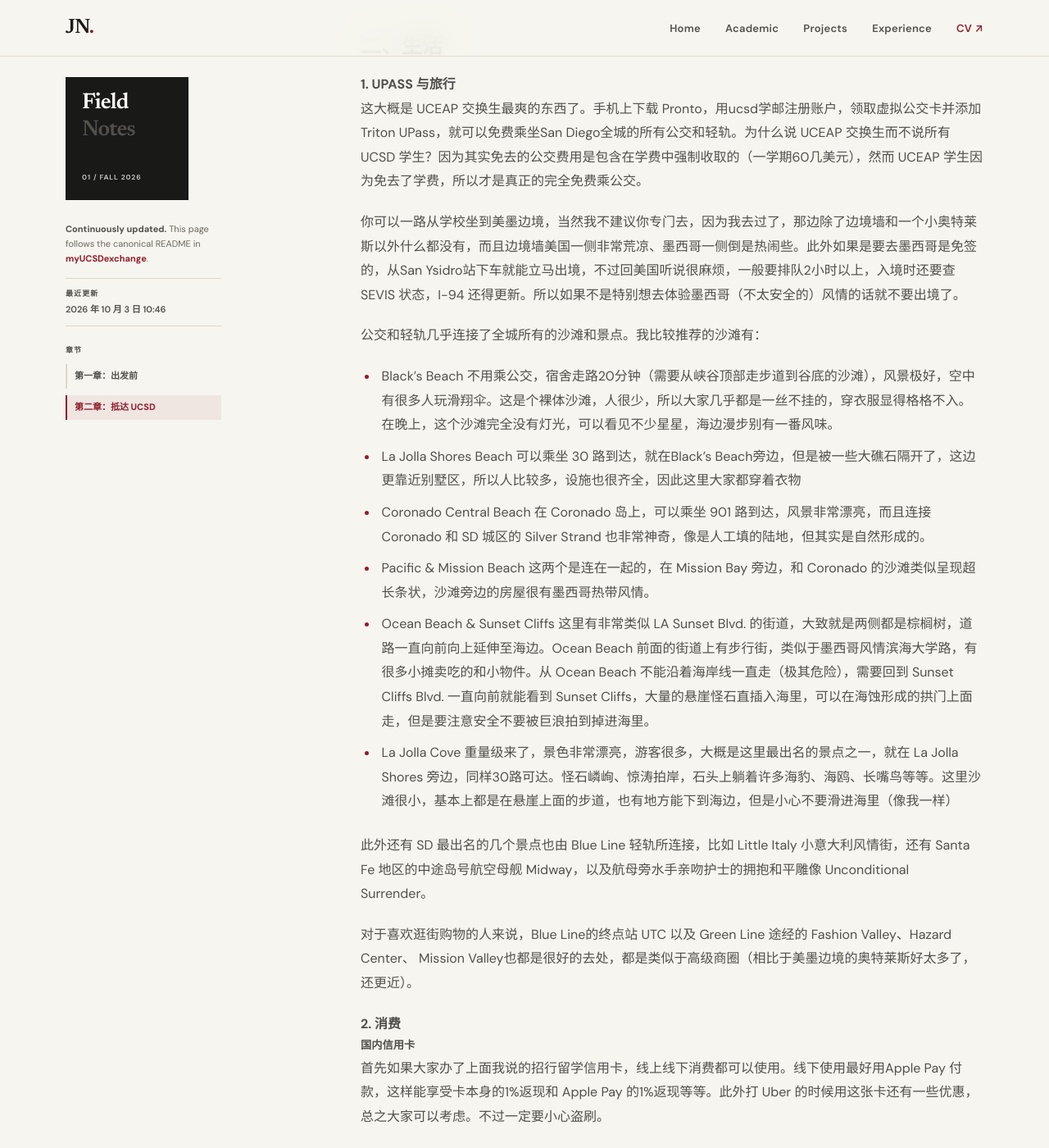
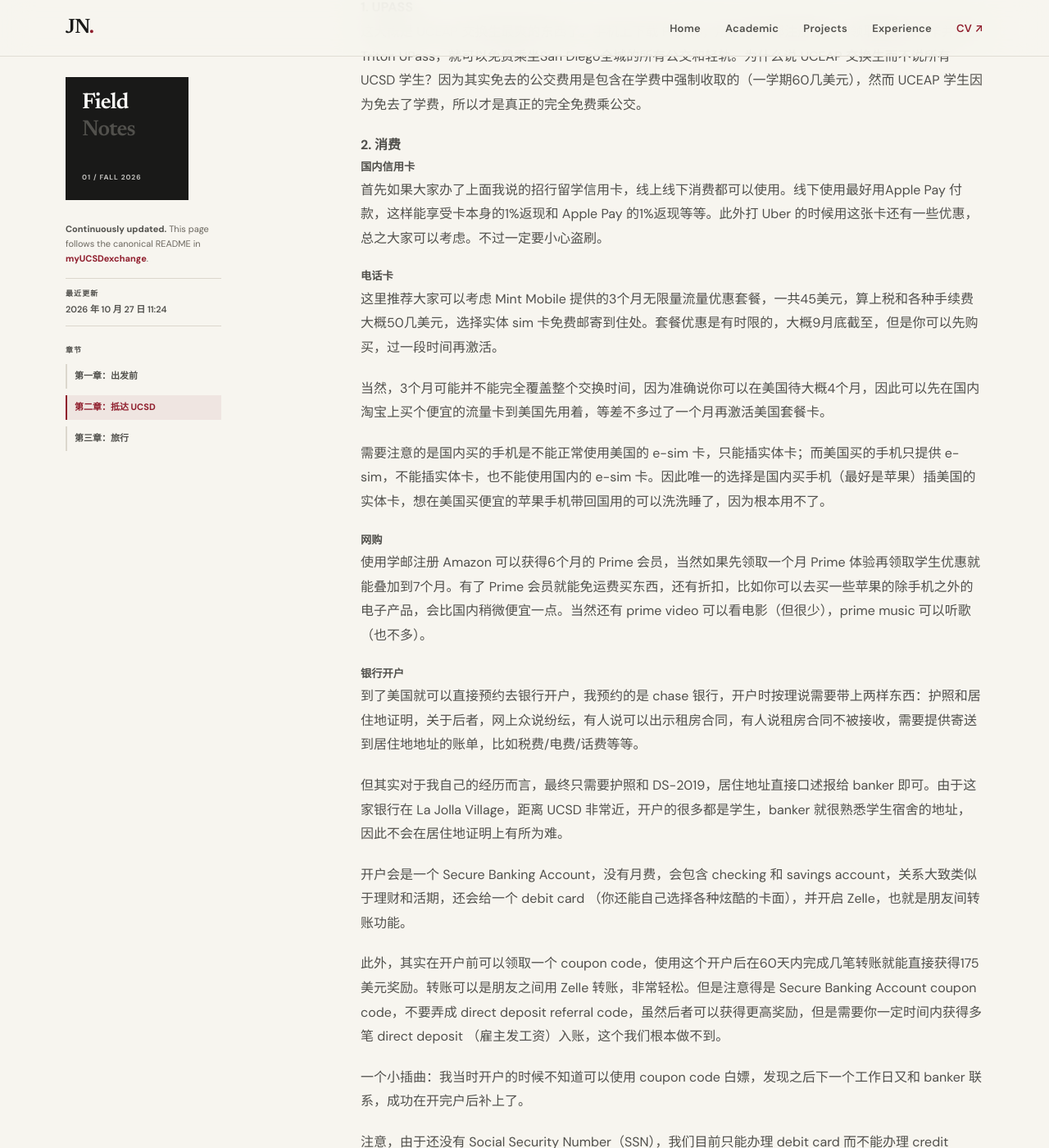
Before and after one commit to JunjieNian/JunjieNian.github.io, a Jekyll site: the page built from exchange-pages/2.md, in a window 1280 px wide and 1400 px high, scrolled down 1111 px. Shown: the whole window at 82% size. Built offline with Jekyll 4.4.1, drawn with Linux system fonts in a browser that asks for light colours; some of the changed text lies outside the part shown.

Commit message:
Sync UCSD exchange notes

```diff
--- a/exchange-pages/2.md
+++ b/exchange-pages/2.md
@@ -4,8 +4,8 @@ layout: exchange
 title: "第二章：抵达 UCSD | 我的 UCSD 交换经历"
 description: "Junjie Nian 持续更新的 UCSD 交换经历：从申请、行前准备到校园生活，为后来的交换生提供个人经验参考。"
 permalink: "/exchange/2/"
-last_updated: "2026-10-03T10:46:38+08:00"
-last_updated_display: "2026 年 10 月 3 日 10:46"
+last_updated: "2026-10-27T11:24:41+08:00"
+last_updated_display: "2026 年 10 月 27 日 11:24"
 chapter_number: 2
 chapters:
   - number: 1
@@ -14,6 +14,9 @@ chapters:
   - number: 2
     title: "第二章：抵达 UCSD"
     url: "/exchange/2/"
+  - number: 3
+    title: "第三章：旅行"
+    url: "/exchange/3/"
 ---
 
 # 我的 UCSD 交换经历
@@ -22,7 +25,6 @@ chapters:
 
 我已经到达 UCSD 了。接下来这一章会继续记录从离开上海、入境美国、在学校安顿下来，到真正开始上课和生活的全过程。
 
-> 这一章刚刚开始，会随着交换生活持续更新。
 
 ### 抵达后的时间线
 
@@ -42,29 +44,9 @@ chapters:
 
 ### 二、生活
 
-#### 1. UPASS 与旅行
+#### 1. UPASS
 
 这大概是 UCEAP 交换生最爽的东西了。手机上下载 Pronto，用ucsd学邮注册账户，领取虚拟公交卡并添加Triton UPass，就可以免费乘坐San Diego全城的所有公交和轻轨。为什么说 UCEAP 交换生而不说所有 UCSD 学生？因为其实免去的公交费用是包含在学费中强制收取的（一学期60几美元），然而 UCEAP 学生因为免去了学费，所以才是真正的完全免费乘公交。
-
-你可以一路从学校坐到美墨边境，当然我不建议你专门去，因为我去过了，那边除了边境墙和一个小奥特莱斯以外什么都没有，而且边境墙美国一侧非常荒凉、墨西哥一侧倒是热闹些。此外如果是要去墨西哥是免签的，从San Ysidro站下车就能立马出境，不过回美国听说很麻烦，一般要排队2小时以上，入境时还要查 SEVIS 状态，I-94 还得更新。所以如果不是特别想去体验墨西哥（不太安全的）风情的话就不要出境了。
-
-公交和轻轨几乎连接了全城所有的沙滩和景点。我比较推荐的沙滩有：
-- Black's Beach
-  不用乘公交，宿舍走路20分钟（需要从峡谷顶部走步道到谷底的沙滩），风景极好，空中有很多人玩滑翔伞。这是个裸体沙滩，人很少，所以大家几乎都是一丝不挂的，穿衣服显得格格不入。在晚上，这个沙滩完全没有灯光，可以看见不少星星，海边漫步别有一番风味。
-- La Jolla Shores Beach
-  可以乘坐 30 路到达，就在Black's Beach旁边，但是被一些大礁石隔开了，这边更靠近别墅区，所以人比较多，设施也很齐全，因此这里大家都穿着衣物
-- Coronado Central Beach
-  在 Coronado 岛上，可以乘坐 901 路到达，风景非常漂亮，而且连接 Coronado 和 SD 城区的 Silver Strand 也非常神奇，像是人工填的陆地，但其实是自然形成的。
-- Pacific & Mission Beach
-  这两个是连在一起的，在 Mission Bay 旁边，和 Coronado 的沙滩类似呈现超长条状，沙滩旁边的房屋很有墨西哥热带风情。
-- Ocean Beach & Sunset Cliffs
-  这里有非常类似 LA Sunset Blvd. 的街道，大致就是两侧都是棕榈树，道路一直向前向上延伸至海边。Ocean Beach 前面的街道上有步行街，类似于墨西哥风情滨海大学路，有很多小摊卖吃的和小物件。从 Ocean Beach 不能沿着海岸线一直走（极其危险），需要回到 Sunset Cliffs Blvd. 一直向前就能看到 Sunset Cliffs，大量的悬崖怪石直插入海里，可以在海蚀形成的拱门上面走，但是要注意安全不要被巨浪拍到掉进海里。
-- La Jolla Cove
-  重量级来了，景色非常漂亮，游客很多，大概是这里最出名的景点之一，就在 La Jolla Shores 旁边，同样30路可达。怪石嶙峋、惊涛拍岸，石头上躺着许多海豹、海鸥、长嘴鸟等等。这里沙滩很小，基本上都是在悬崖上面的步道，也有地方能下到海边，但是小心不要滑进海里（像我一样）
-
-此外还有 SD 最出名的几个景点也由 Blue Line 轻轨所连接，比如 Little Italy 小意大利风情街，还有 Santa Fe 地区的中途岛号航空母舰 Midway，以及航母旁水手亲吻护士的拥抱和平雕像 Unconditional Surrender。
-
-对于喜欢逛街购物的人来说，Blue Line的终点站 UTC 以及 Green Line 途经的 Fashion Valley、Hazard Center、 Mission Valley也都是很好的去处，都是类似于高级商圈（相比于美墨边境的奥特莱斯好太多了，还更近）。
 
 #### 2. 消费
 
```
Also changed, not shown: exchange-pages/3.md (added, +69 -0 lines), exchange.md (+5 -2 lines).
